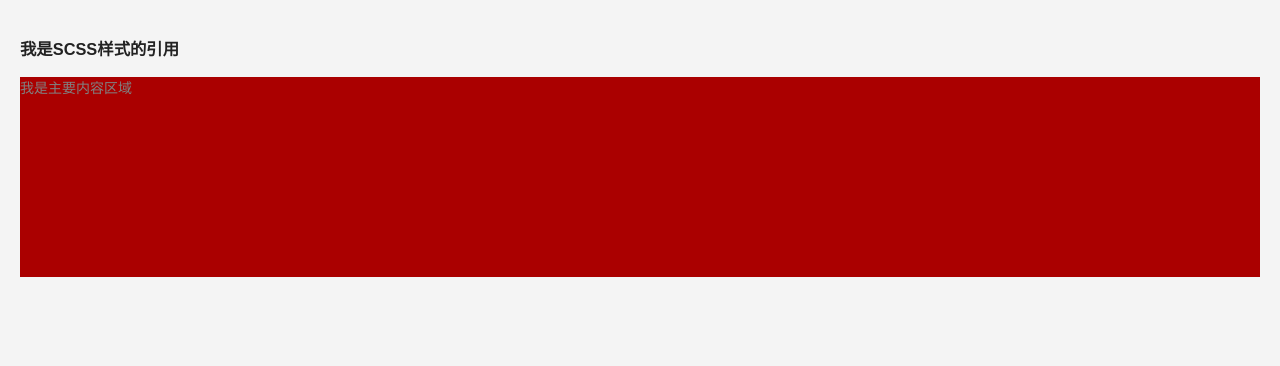
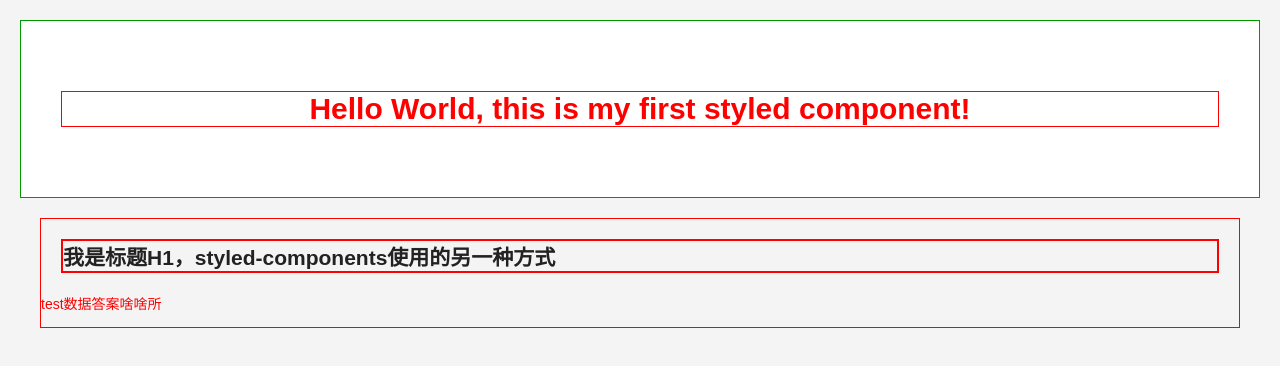
Before and after one commit to lnden/react-learning, a React (Create React App) app: page /login in a window 1280 px wide. Shown: the top 366 px of the page. Built offline with nearby package versions, Linux system fonts and the light colour scheme.

Commit message:
add css-in-js

```diff
--- a/src/index.js
+++ b/src/index.js
@@ -52,7 +52,7 @@ import store from './store/merge.js'
 // React Tic-Tac-Toe
 // import App from './study-demo/tic-tac-toe/'
 // Context的使用
-import App from './study-demo/css/scss/index.jsx'
+import App from './study-demo/css/styled-components/index.jsx'
 
 const PRODUCTS = [
     {category: 'Sporting Goods', price: '$49.99', stocked: true, name: 'Football'},
--- a/src/study-demo/css/container.module.scss
+++ /dev/null
@@ -1,3 +0,0 @@
-.title{
-    color:#f00
-}
--- a/src/study-demo/css/index.js
+++ b/src/study-demo/css/index.js
@@ -1,6 +1,7 @@
 import React, { Component } from 'react'
 import './index.css'
 import classnames from 'classnames'
+import styles from './style.js'
 
 export default class App extends Component {
     render() {
@@ -73,6 +74,7 @@ class MultipleClass extends Component {
             <section>
                 <h1>使用classnames</h1>
                 <button className={btnClass}>测试样式</button>
+                <span style={styles.myStyle}>真正需要展示的内容</span>
             </section>
         )
     }
--- a/src/study-demo/css/styled-components/index.jsx
+++ b/src/study-demo/css/styled-components/index.jsx
@@ -15,12 +15,30 @@ const Wrapper = styled.section`
     border:1px solid #090;
 `
 
+const MainInner = styled.main`
+    border: 1px solid #f00;
+    margin: 20px;
+    h1{
+        border: 2px solid #f00;
+        margin: 20px;
+    }
+    .context {
+        color: #f00;
+    }
+`
+
 class App extends Component {
     render() {
         return (
-            <Wrapper>
-                <Title>Hello World, this is my first styled component!</Title>
-            </Wrapper>
+            <section>
+                <Wrapper>
+                    <Title>Hello World, this is my first styled component!</Title>
+                </Wrapper>
+                <MainInner>
+                    <h1>我是标题H1，styled-components使用的另一种方式</h1>
+                    <p className="context">test数据答案啥啥所</p>
+                </MainInner>
+            </section>
         )
     }
 }
```
